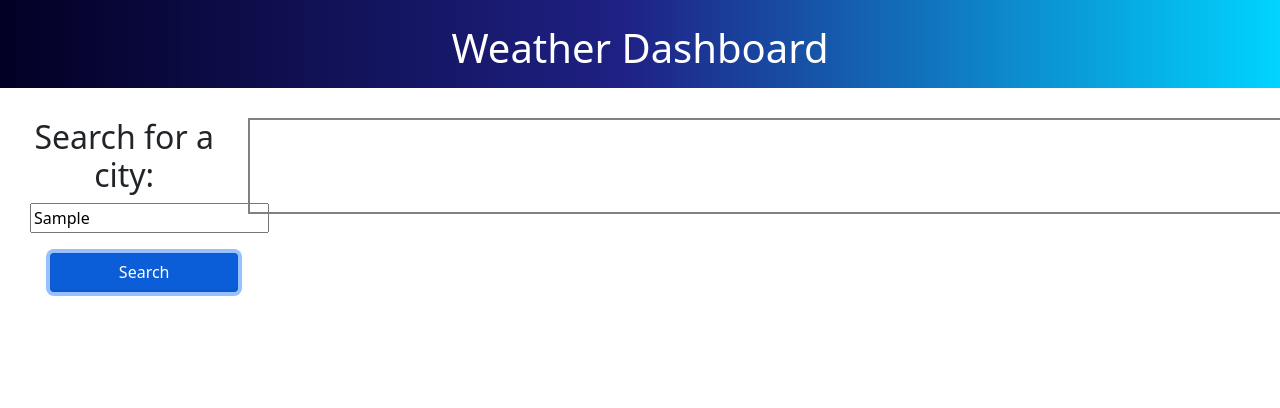
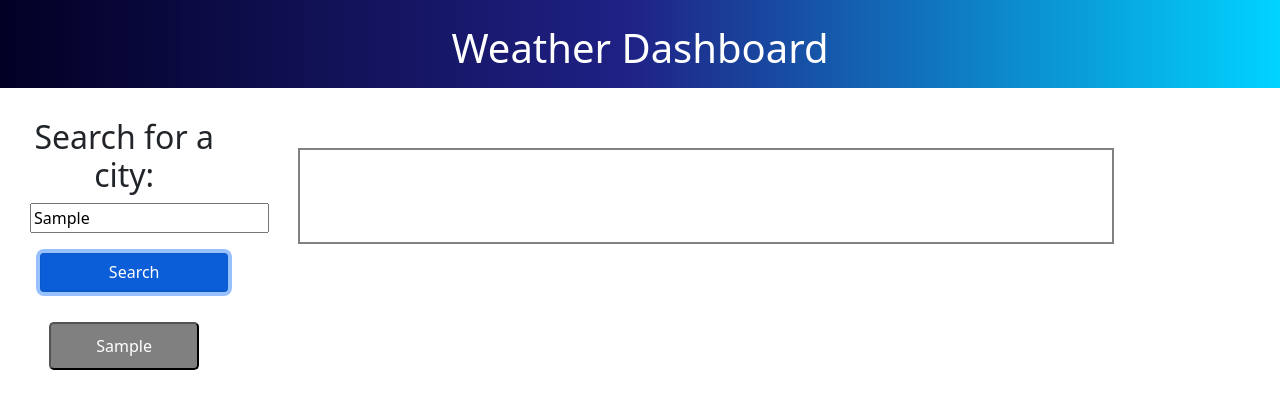
Before and after one commit to Fabscg/weather, a plain HTML site: page index.html in a window 1280 px wide. Both pictures are taken after typing "Sample" into the empty fields and a click on the button "Search". Drawn offline with nearby package versions, Linux system fonts and the light colour scheme; no server answers.

Commit message:
fixing some bugs

```diff
--- a/assets/css/style.css
+++ b/assets/css/style.css
@@ -24,16 +24,27 @@ background: linear-gradient(90deg, rgba(2,0,36,1) 0%, rgba(9,11,121,0.9080007002
 
 
 .btn{
-    margin:20px;
+    margin: 20px 10px 20px 10px;
     width:100%;
     border-bottom: solid 2px gray;
 }
 
+.button-history{
+    padding:10px 0 10px 0;
+    width:80%;
+    background-color: gray;
+    color:white;
+    border-radius: 5px;
+    margin-top:10px;
+    justify-content: center;
+}
+
 
 .current-forecast{
-    position: relative;
-    padding-left: 30px;
+    padding: 30px 50px 30px 50px;
     margin-right: 0;
+    width:70%;
+    margin-left:30px;
 }
 .five-day-forecast{
     position: absolute;
@@ -49,5 +60,14 @@ background: linear-gradient(90deg, rgba(2,0,36,1) 0%, rgba(9,11,121,0.9080007002
     margin:10px 10px 20px 10px;
     color:white;
     background-color: #2E4C6D;
+}
 
+
+
+@media screen and (max-width: 768px) {
+    .current-forecast{
+        padding:20px 30px 20px 30px;
+        width:100%;
+        margin-left: 0;
+    }
 }
--- a/assets/js/script.js
+++ b/assets/js/script.js
@@ -1,17 +1,52 @@
 var API_KEY = '76334fb565ccac56bd005e0842cc18b5'
 var searchedCity = document.querySelector('#search-bar')
 var searchBtn = document.querySelector('#search-button')
+var searchHistoryContainer = document.querySelector('#search-history')
+
+searchBtn.addEventListener('click', getCity)
+
+function getCity(event) {
+    event.preventDefault()
+    var currentCity = searchedCity.value
+    getCurrent(currentCity)
+    saveToStorage(currentCity)
+}
+
+function saveToStorage(city) {
+    var storage = JSON.parse(localStorage.getItem('weatherHistory'))
+    if (storage === null) {
+        storage = []
+    }
+    storage.push(city)
+    localStorage.setItem('weatherHistory', JSON.stringify(storage))
+    getCurrentHistory()
+}
+
+function getCurrentHistory() {
+    var currentStorage = JSON.parse(localStorage.getItem('weatherHistory'))
+    if (currentStorage === null) {
+        searchHistoryContainer.textContent = 'No Current History'
+    } else {
+        searchHistoryContainer.textContent = ''
+        for (var i = 0; i < currentStorage.length; i++) {
+            var historyBtn = document.createElement('button')
+            historyBtn.setAttribute('id', currentStorage[i])
+            historyBtn.textContent = currentStorage[i]
+            searchHistoryContainer.append(historyBtn)
+            $(historyBtn).addClass('button-history')
+
+            historyBtn.addEventListener('click', function (event) {
+                getCurrent(event.target.id)
+
+            })
 
 
 
-searchBtn.addEventListener('click', getCity)
+        }
+    }
+}
 
-
-function getCity(e) {
-    e.preventDefault()
-    var currentCity = searchedCity.value
-    getCurrent(currentCity)
-}
+getCurrentHistory()
 
 function getCurrent(cityName) {
     fetch('https://api.openweathermap.org/data/2.5/weather?q=' + cityName + '&appid=' + API_KEY + '&units=metric')
@@ -24,24 +59,14 @@ function getCurrent(cityName) {
             var lon = data.coord.lon
             fiveDayForecast(lat, lon)
 
-
-
             console.log('current', data);
-
 
             document.querySelector('#city-name').textContent = data.name
             document.querySelector('#temp').textContent = 'Temp: ' + data.main.temp + ' °C'
             document.querySelector('#wind').textContent = 'Wind Speed: ' + data.wind.speed + ' MPH'
             document.querySelector('#humidity').textContent = 'Humidity: ' + data.main.humidity
-
-
         })
-
-
-
 }
-
-
 
 function fiveDayForecast(lat, lon) {
     fetch('https://api.openweathermap.org/data/2.5/onecall?lat=' + lat + '&lon=' + lon + '&appid=' + API_KEY + '&units=metric')
@@ -53,13 +78,13 @@ function fiveDayForecast(lat, lon) {
 
             document.querySelector('#uv').textContent = 'UV: ' + data.current.uvi
 
-            if (data.current.uvi <= 3){
-                style="background-color:'green'"
-             } else{
-                 console.log('Happy day');
-             }
+            if (data.current.uvi <= 3) {
+                style = "background-color:'green'"
+            } else {
+                console.log('Happy day');
+            }
 
-
+            document.querySelector('.five-days-forecast').textContent = ''
             for (var i = 0; i < 5; i++) {
 
                 var card = document.createElement('div')
@@ -69,7 +94,6 @@ function fiveDayForecast(lat, lon) {
                 var date = document.createElement('h3')
                 date.textContent = moment().add(i + 1, 'days').format('MMM Do YY')
                 card.prepend(date)
-
 
                 var fiveDayTemp = document.createElement('p')
                 fiveDayTemp.textContent = 'Temp: ' + data.daily[i].temp.day
@@ -89,11 +113,6 @@ function fiveDayForecast(lat, lon) {
                 var fiveDayHumidity = document.createElement('p')
                 fiveDayHumidity.textContent = 'Humidity:' + data.daily[i].humidity + '%'
                 card.append(fiveDayHumidity)
-
             }
         })
-
-
-
-
-    }
+}
--- a/index.html
+++ b/index.html
@@ -24,15 +24,16 @@
         </header>
 
         <div class='row top-container'>
-            <div class='search-container col-lg-2 col-md-4 pb-2'>
+            <div class='search-container col-lg-2 col-md-12 pb-2'>
                 <form>
                     <h2>Search for a city:</h2>
                     <input type="text" id="search-bar"></input>
                 </form>
                 <button class='btn btn-primary btn-block' id="search-button">Search</button>
+                <div id="search-history"></div>
             </div>
 
-            <div class="current-forecast col-lg-10 col-md-4">
+            <div class="current-forecast col-lg-10">
                 <div class='main-container row'>
                     <h1 id="city-name"></h1>
                     <p id="temp"></p>
@@ -43,6 +44,7 @@
 
                 <div class='cards-container'>
                     <div class='row five-days-forecast'>
+
 
                     </div>
                 </div>
```
